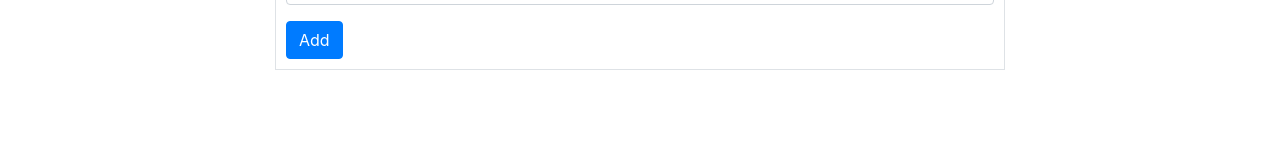
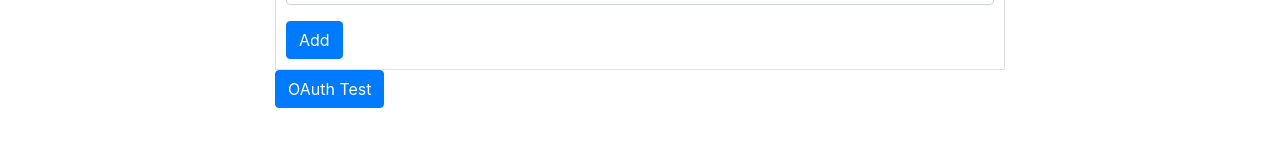
Before and after one commit to MrRitzer/NAU-Capstone-Project, an Angular app in the folder Nau-Country/: page / in a window 1280 px wide. Shown: the part 520-666 px from the top of the page. Built offline with nearby package versions, Linux system fonts and the light colour scheme.

Commit message:
OAuth2.0 support finally

```diff
--- a/Nau-Country/src/app/app-routing.module.ts
+++ b/Nau-Country/src/app/app-routing.module.ts
@@ -1,7 +1,10 @@
 import { NgModule } from '@angular/core';
 import { RouterModule, Routes } from '@angular/router';
+import { CallbackComponent } from './callback/callback.component';
 
-const routes: Routes = [];
+const routes: Routes = [
+  { path: "callback", component: CallbackComponent }
+];
 
 @NgModule({
   imports: [RouterModule.forRoot(routes)],
--- a/Nau-Country/src/app/app.module.ts
+++ b/Nau-Country/src/app/app.module.ts
@@ -4,11 +4,13 @@ import { BrowserModule } from '@angular/platform-browser';
 import { AppRoutingModule } from './app-routing.module';
 import { AppComponent } from './app.component';
 import { InputFormComponent } from './input-form/input-form.component';
+import { CallbackComponent } from './callback/callback.component';
 
 @NgModule({
   declarations: [
     AppComponent,
-    InputFormComponent
+    InputFormComponent,
+    CallbackComponent
   ],
   imports: [
     BrowserModule,
--- /dev/null
+++ b/Nau-Country/src/app/callback/callback.component.html
@@ -0,0 +1 @@
+<p>callback works!</p>
--- /dev/null
+++ b/Nau-Country/src/app/callback/callback.component.ts
@@ -0,0 +1,35 @@
+import { Component, OnInit, Inject } from '@angular/core';
+import { DOCUMENT } from '@angular/common';
+
+@Component({
+  selector: 'app-callback',
+  templateUrl: './callback.component.html',
+  styleUrls: ['./callback.component.css']
+})
+export class CallbackComponent implements OnInit {
+  public code : string = "";
+  public state : string = "";
+  constructor(@Inject(DOCUMENT) private document: Document) { }
+
+  ngOnInit(): void {
+    //run this first :)
+    try {
+      let url : URL = new URL(this.document.location.href);
+      let params : URLSearchParams = new URLSearchParams(url.search);
+      let tCode : string = ""; //temp cuz i couldn't access code
+      let tState : string = ""; //temp cuz i couldn't access state
+      params.forEach(function(value, key) {
+        if (key == "code")
+          tCode = value;
+        else if (key == "state")
+          tState = value;
+      });
+      this.code = tCode;
+      this.state = tState;
+    }
+    catch (e)
+    {
+      alert('Un-parsable URL' + e);
+    }
+  }
+}
--- a/Nau-Country/src/app/input-form/input-form.component.html
+++ b/Nau-Country/src/app/input-form/input-form.component.html
@@ -32,6 +32,10 @@
         </div>
         <button type="submit" class="btn btn-primary">   Add   </button>
       </form>
+      <a class="btn btn-primary"
+        href="https://authz.constantcontact.com/oauth2/default/v1/authorize?client_id=5254dee1-35c3-45ae-a687-c9bf8bc70d30&redirect_uri=http%3A%2F%2Flocalhost%3A4200%2Fcallback&response_type=code&scope=account_read+account_update+contact_data+offline_access+campaign_data&state=testing">
+          OAuth Test
+      </a>
     </div>
     <div class="col-md-2">
 
```
Also changed, not shown: Nau-Country/src/app/callback/callback.component.css (added), 1 other file (tests, documents, lock files or other folders).
